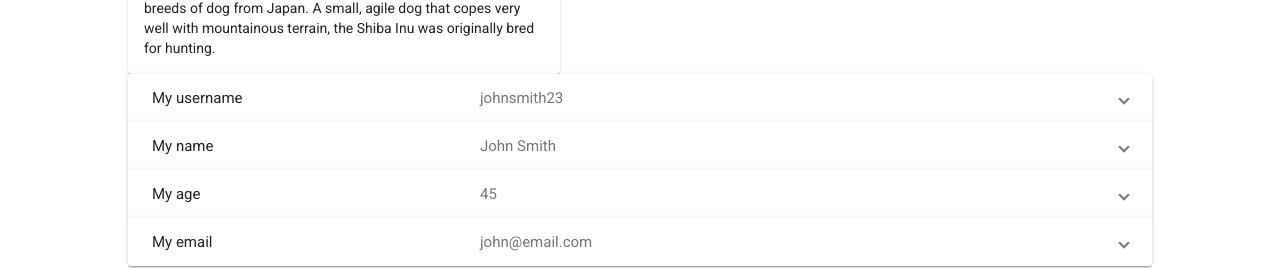
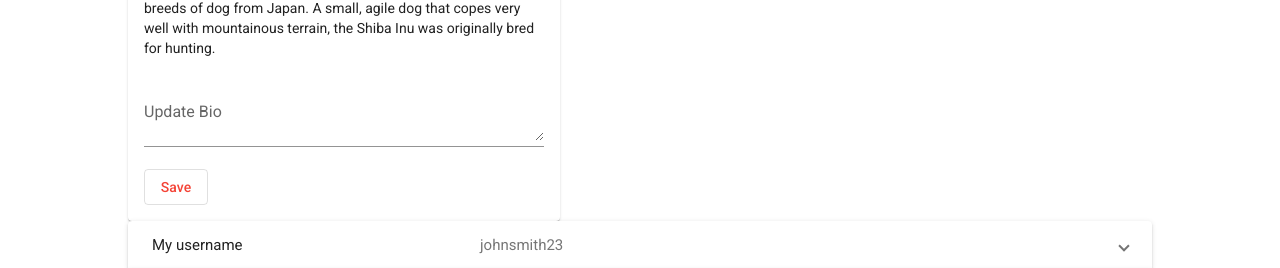
Before and after one commit to APorporino/GraphBook, an Angular app in the folder graph-book/: page /profile in a window 1280 px wide. Shown: the part 487-755 px from the top of the page. Built offline with nearby package versions, Linux system fonts and the light colour scheme.

Commit message:
You can now edit bio

```diff
--- a/graph-book/src/app/profile/profile.component.html
+++ b/graph-book/src/app/profile/profile.component.html
@@ -13,6 +13,13 @@
             A small, agile dog that copes very well with mountainous terrain, the Shiba Inu was originally
             bred for hunting.
         </p>
+        <mat-form-field appearance="standard">
+            <mat-label>Update Bio</mat-label>
+            <textarea matInput></textarea>
+        </mat-form-field>
+        <div>
+            <button mat-stroked-button color="warn">Save</button>
+        </div>
     </mat-card-content>
 
 </mat-card>
@@ -67,15 +74,6 @@
     </mat-expansion-panel>
 
     <mat-expansion-panel>
-        <mat-expansion-panel-header>
-            <mat-panel-title>
-                My age
-            </mat-panel-title>
-            <mat-panel-description>
-                45
-            </mat-panel-description>
-
-        </mat-expansion-panel-header>
 
         <mat-form-field>
             <mat-label>Date of birth</mat-label>
--- a/graph-book/src/app/profile/profile.component.scss
+++ b/graph-book/src/app/profile/profile.component.scss
@@ -11,3 +11,7 @@
 .example-button-row a {
   margin-right: 8px;
 }
+mat-form-field.mat-form-field {
+  font-size: 16px;
+  width: 400px;
+}
```
